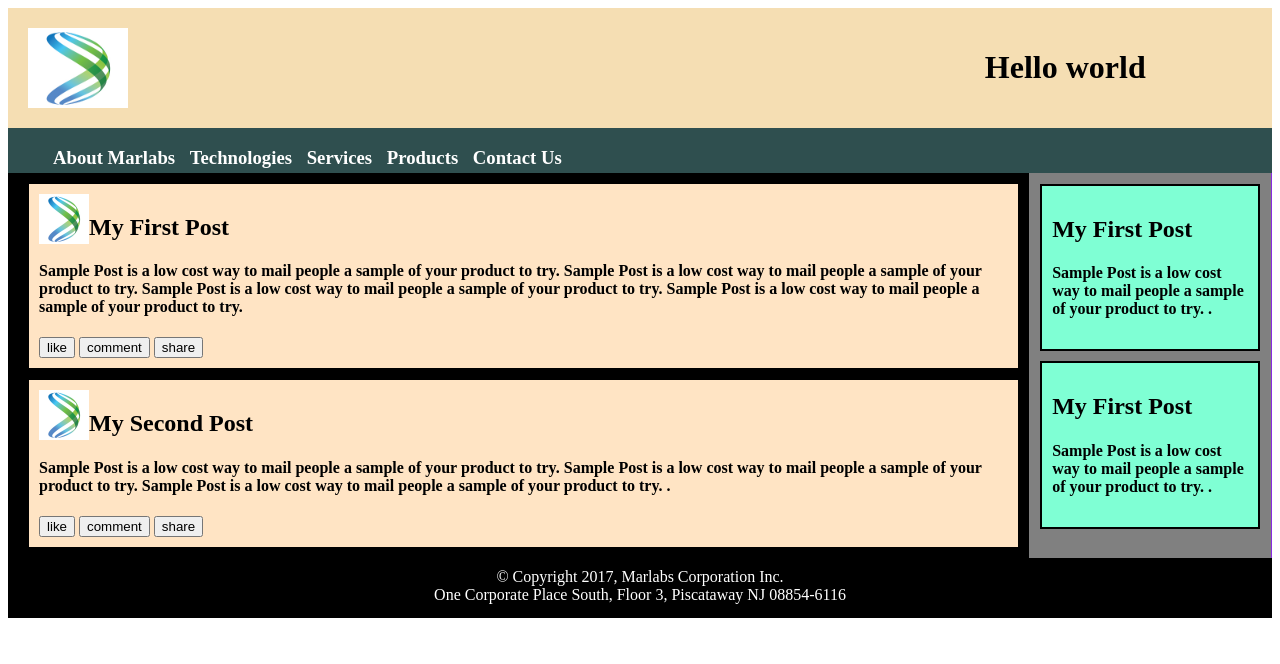
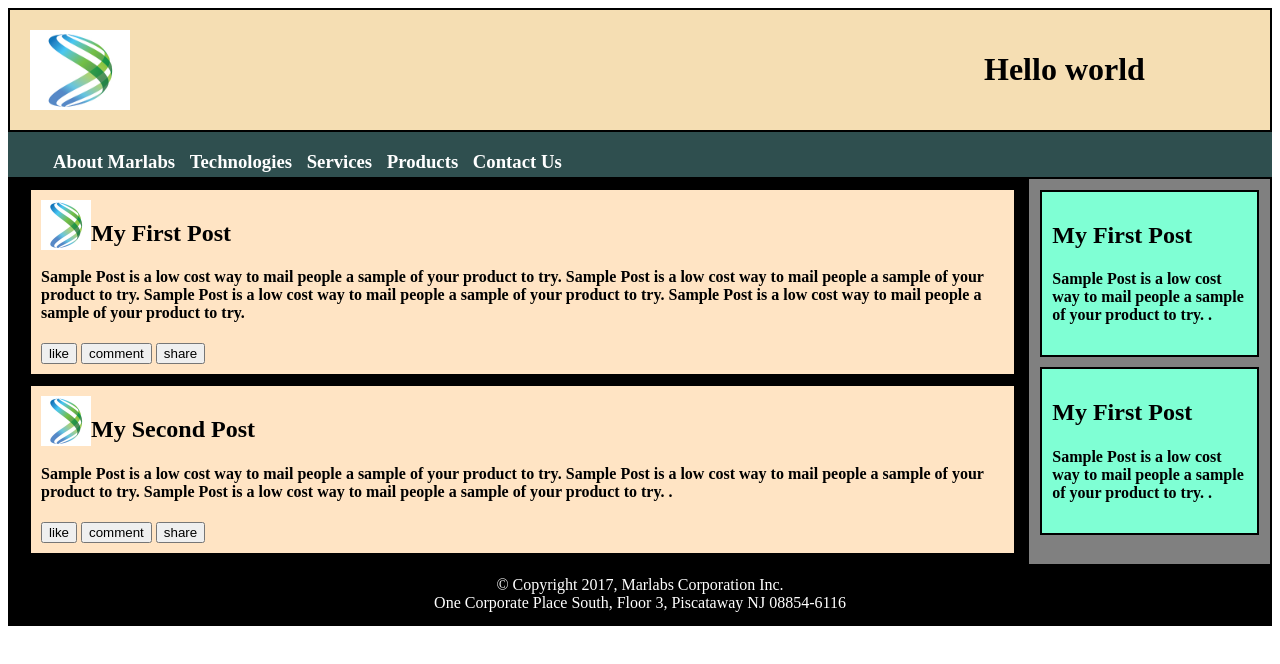
Before and after one commit to S525777/BasicWebPageLayoutHTML_CSS, a plain HTML site: page web/index.html in a window 1280 px wide. Shown: the top 664 px of the page. Drawn offline with Linux system fonts and the light colour scheme.

Commit message:
Post Modification and margin and border change

```diff
--- a/web/style.css
+++ b/web/style.css
@@ -8,6 +8,7 @@
     height: 80px;
     background-color: wheat;
     padding: 20px;
+    border: 2px black solid;
 }
 .header img{
     float: left;
@@ -45,8 +46,8 @@
     min-height: 350px;
     width: 80%;
     background-color: activecaption;
-
     padding-left: 10px;
+    border: 2px black solid;
 
 }
 .footer {
@@ -62,6 +63,8 @@
     width: 19%;
     background-color:graytext;
     padding: 1px;
+    border: 2px black solid;
+
 }
 .sidePost{
     display: block;
```
